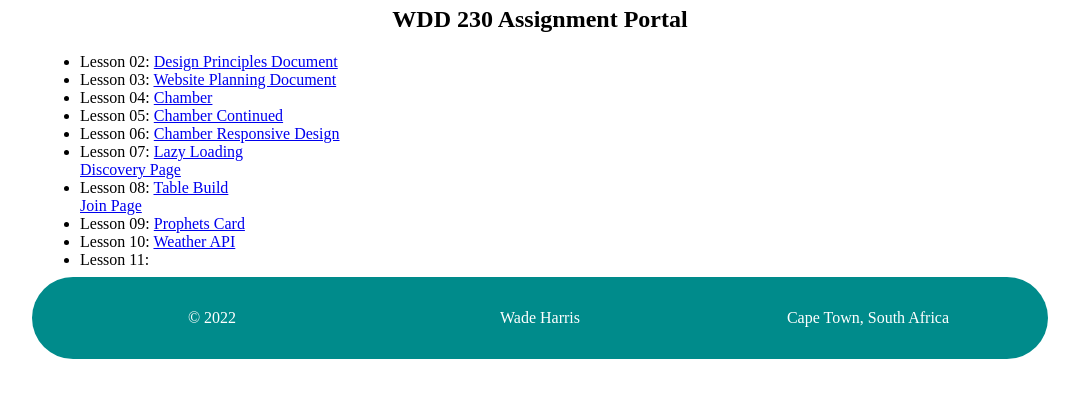
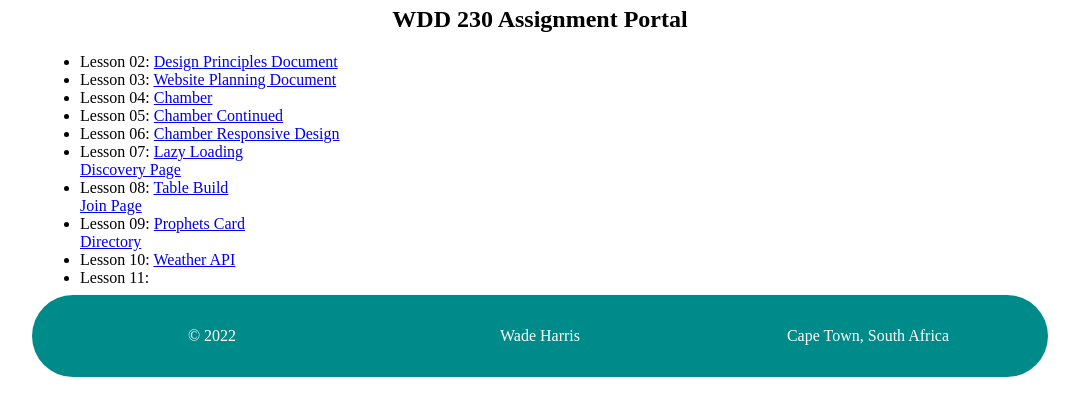
Before and after one commit to WadeHarris/wdd230-current, a plain HTML site: page index.html in a window 1280 px wide. Shown: the part 236-652 px from the top of the page, without its empty margins (40-1119 px from the left). Drawn offline with Linux system fonts and the light colour scheme.

Commit message:
commit157

```diff
--- a/index.html
+++ b/index.html
@@ -25,7 +25,7 @@
               <li>Lesson 06: <a href="chamber/index.html">Chamber Responsive Design</a> </li>
               <li>Lesson 07: <a href="lazyloading/lazyload.html">Lazy Loading</a> </li><a href="dicovery/index.html">Discovery Page</a> </li>
               <li>Lesson 08: <a href="lesson8/tablebuild.html">Table Build</a> </li><a href="lesson8_2/join.html">Join Page</a> </li>
-              <li>Lesson 09: <a href="prophets/prophets.html">Prophets Card</a> </li>
+              <li>Lesson 09: <a href="prophets/prophets.html">Prophets Card</a> </li><a href="lesson9/directory.html">Directory</a>
               <li>Lesson 10: <a href="weather/weatherapi.html">Weather API</a> </li>
               <li>Lesson 11: <a></a> </li>
           </ul>
```
